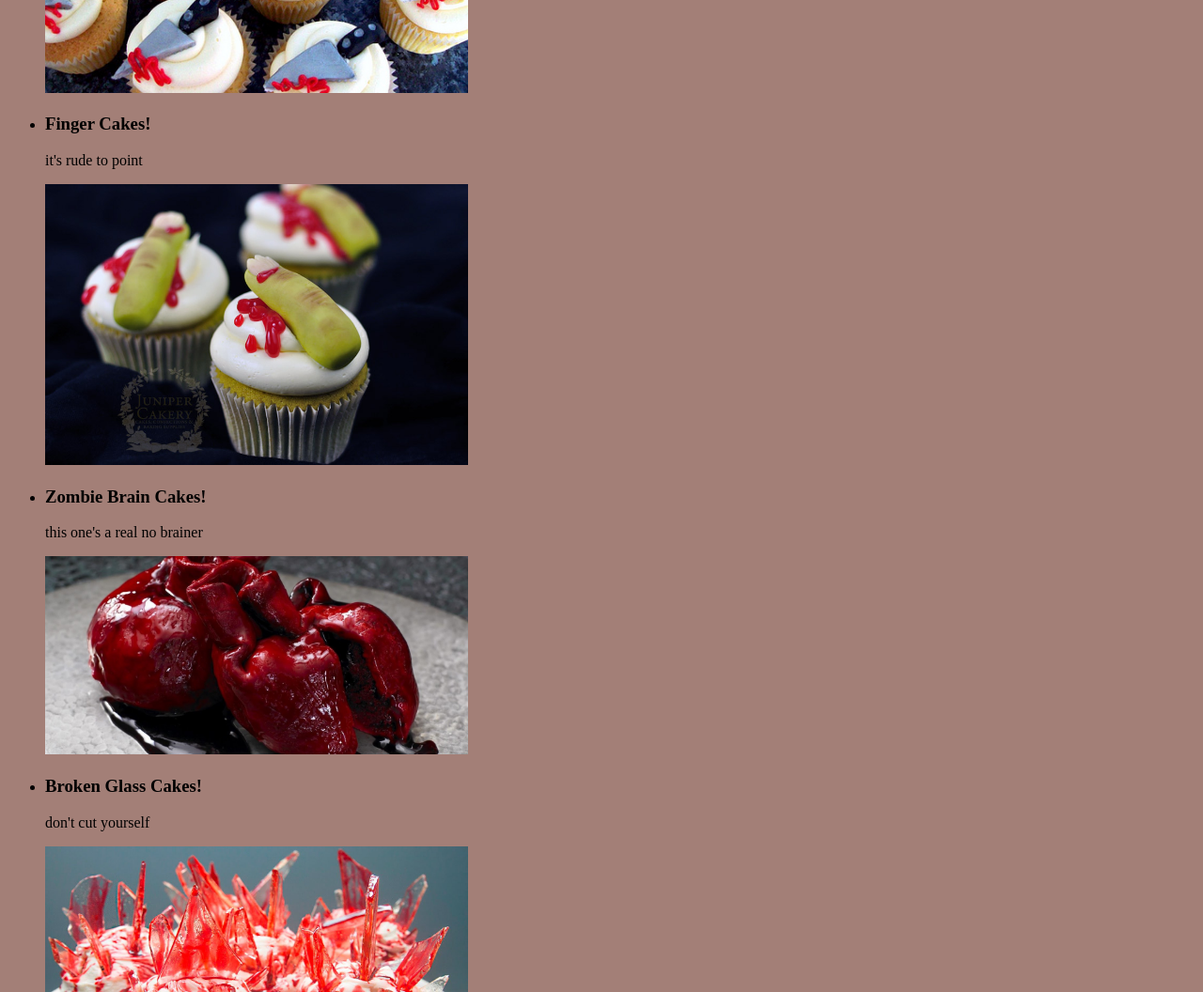
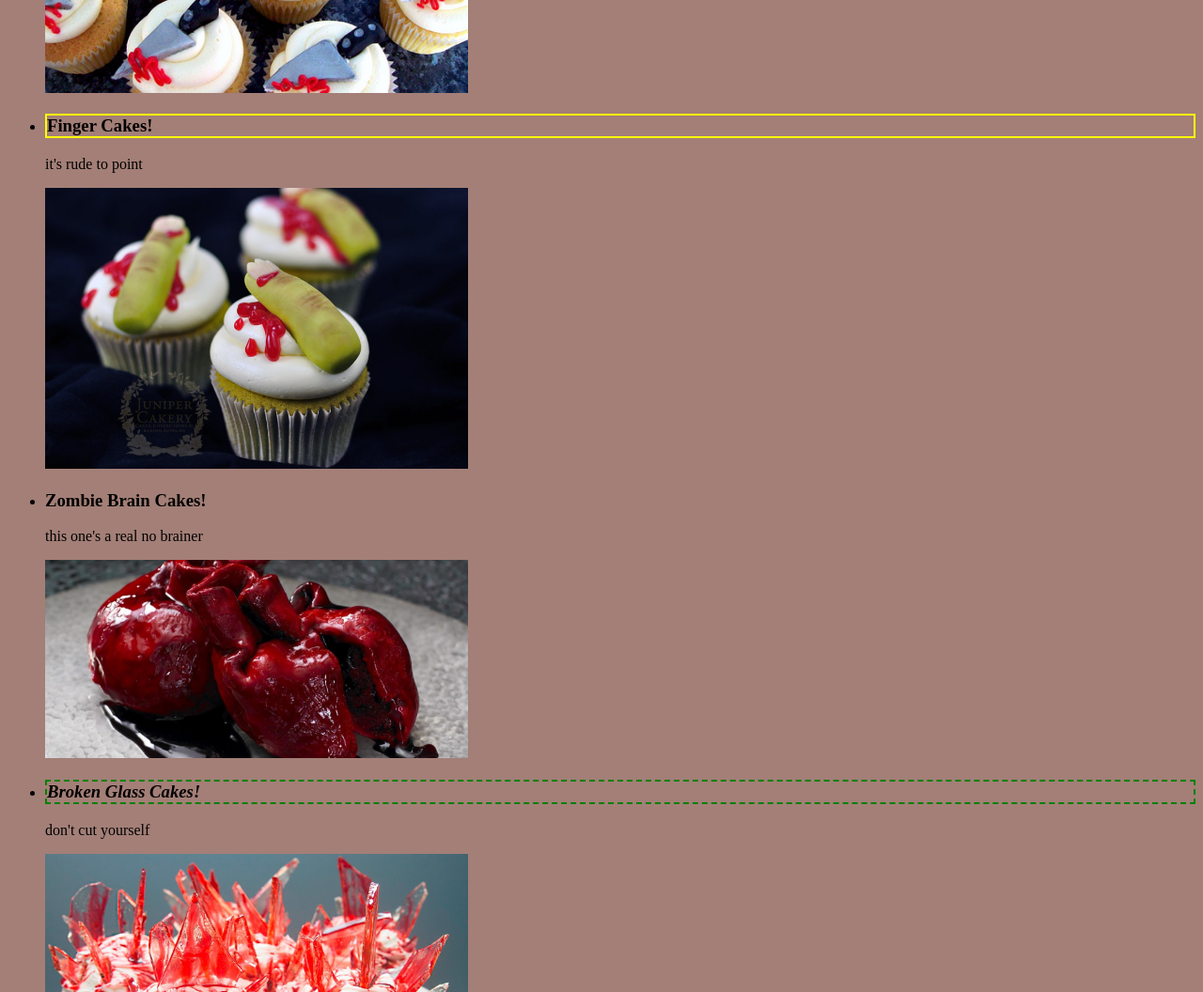
Before and after one commit to calvincushman/gory-cupcakes, a plain HTML site: page menu.html in a window 1280 px wide. Shown: the part 440-1496 px from the top of the page at 94% size. Drawn offline with Linux system fonts and the light colour scheme.

Commit message:
add flashy and best classesto menu.html

```diff
--- a/css/menuStyles.css
+++ b/css/menuStyles.css
@@ -7,3 +7,13 @@ img {
   max-height: 350px;
   border-radius: 5% dashed red 5px;
 }
+
+.flashy {
+  border: yellow 2px solid;
+}
+
+.best {
+  font-style: italic;
+  text-decoration-color: brown;
+  border: green 2px dashed;
+}
--- a/menu.html
+++ b/menu.html
@@ -15,7 +15,7 @@
         <img src="img/knife_cake.png" alt="Apicture of a cupcake with a knife on it">
       </li>
       <li>
-        <h3>Finger Cakes!</h3>
+        <h3 class="flashy">Finger Cakes!</h3>
         <p>it's rude to point</p>
         <img src="img/finger_cupcake.jpg" alt="a picture of a cupcake with a finger on it">
       </li>
@@ -25,7 +25,7 @@
         <img src="img/zombie_cupcake.jpg" alt="a picture of zombie brain cupcakes">
       </li>
       <li>
-        <h3>Broken Glass Cakes!</h3>
+        <h3 class="best">Broken Glass Cakes!</h3>
         <p>don't cut yourself</p>
         <img src="img/broken_glass_cupcake.jpg" alt="a picture of broken glass cupcakes">
       </li>
```
